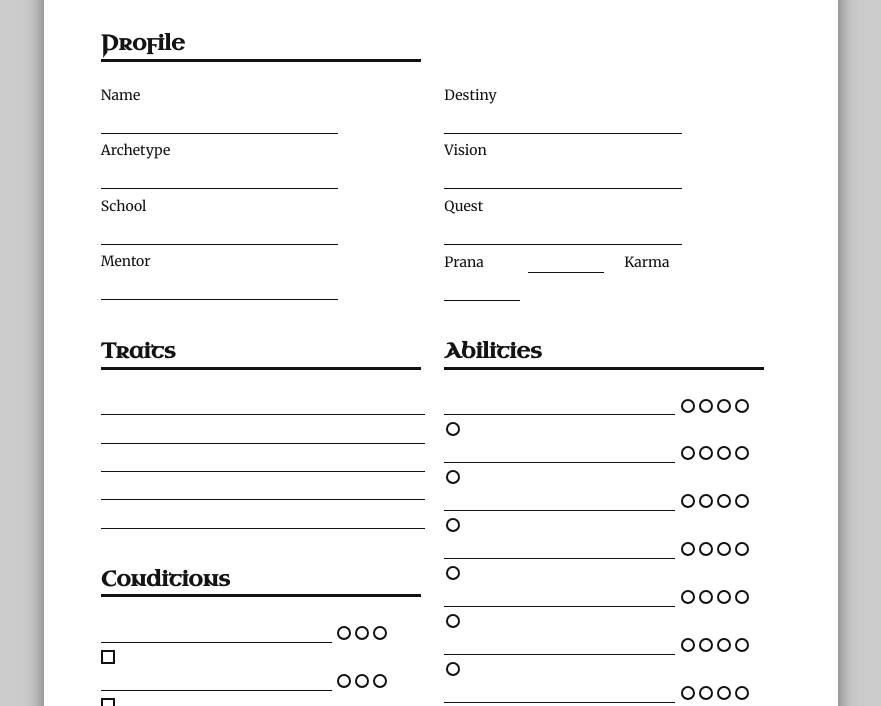
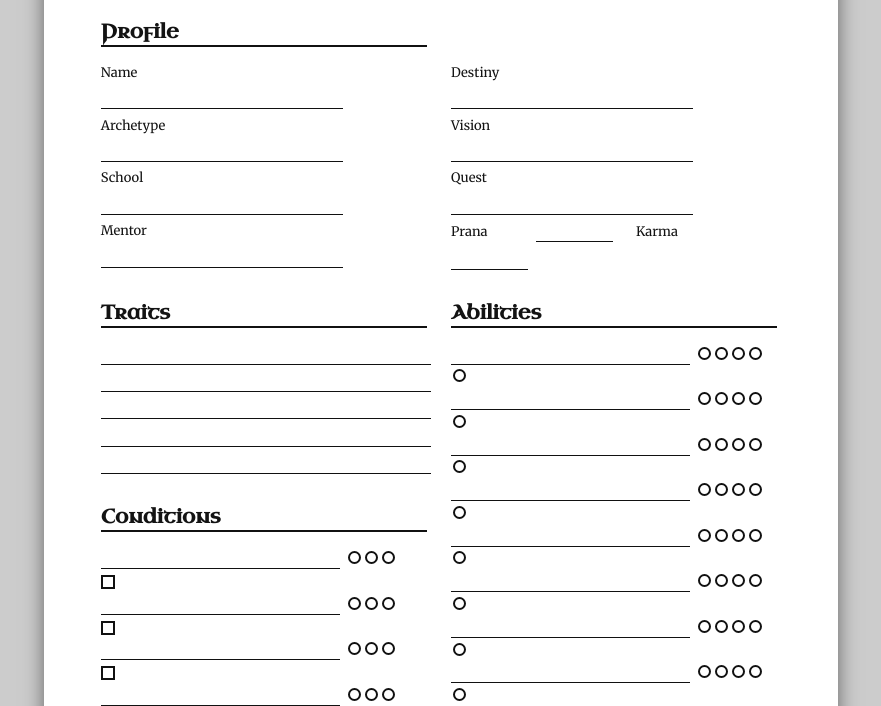
Before and after one commit to vpelkonen/html5-character-sheet, a plain HTML site: page index.html in a window 1280 px wide. Shown: the part 154-860 px from the top of the page, without its empty margins (199-1080 px from the left). Drawn offline with Linux system fonts and the light colour scheme.

Commit message:
Removed accidental files, fixed font size

```diff
--- a/index.html
+++ b/index.html
@@ -141,7 +141,7 @@
 
         </main>
         <footer>
-            <div class="copyright">Permission granted for personal use. &copy; 2016 Ville Pelkonen</div>
+            <div class="copyright">MIT Licensed &copy; 2016 Ville Pelkonen</div>
         </footer>
         </page>
 
--- a/main.css
+++ b/main.css
@@ -98,7 +98,7 @@ textarea {
 /* Page frame */
 body {
     background: rgb(204,204,204);
-    font-size:14px;
+    font-size:13px;
     font-family: 'Merriweather', serif;
     color:#131313;
 }
@@ -118,6 +118,7 @@ page[size="A4"] {
     body, page[size="A4"] {
         margin: 0;
         box-shadow: 0;
+        font-size:13pt;
     }
 }
 
@@ -127,8 +128,8 @@ h1,h2,h3,h4{
     font-family: 'Uncial Antiqua', 'Merriweather', serif;
 }
 h2{
-    margin:1.54em 0 1em 0;
-    border-bottom: 3px solid #111;
+    margin:1.3em 0 .67em 0;
+    border-bottom: 2px solid #111;
 }
 p, input{
     margin: .23rem 0;
@@ -151,11 +152,11 @@ textarea{
 }
 
 .score{
-    height:10px;
-    width:10px;
+    height: 9px;
+    width: 9px;
     border-radius: 50%;
     display: inline-block;
-    margin: 0 2px;
+    margin: 0 2px 4px 2px;
     vertical-align: middle;
     border: 2px solid #111;
 }
@@ -181,18 +182,19 @@ ul{
 .leftCol{
     vertical-align: top;
     display: inline-block;
-    width:47%;
-    margin:0 3% 0 0;
+    width:48%;
+    margin:0 1.5% 0 0;
 }
 .rightCol{
     vertical-align: top;
     display:inline-block;
-    width:47%;
+    width:48%;
+    margin:0 0 0 1.5%;
 }
 
 
 .profile h2{
-    max-width: 47%;
+    max-width: 48%;
 }
 .profile p{
     display: inline-block;
@@ -217,7 +219,8 @@ ul{
 
 .condition-name,
 .ability-name{
-    width:71%;
+    width:72%;
+    margin-right: 1%;
 }
 
 .gear h2,
```
Also changed, not shown: 3 other files.
